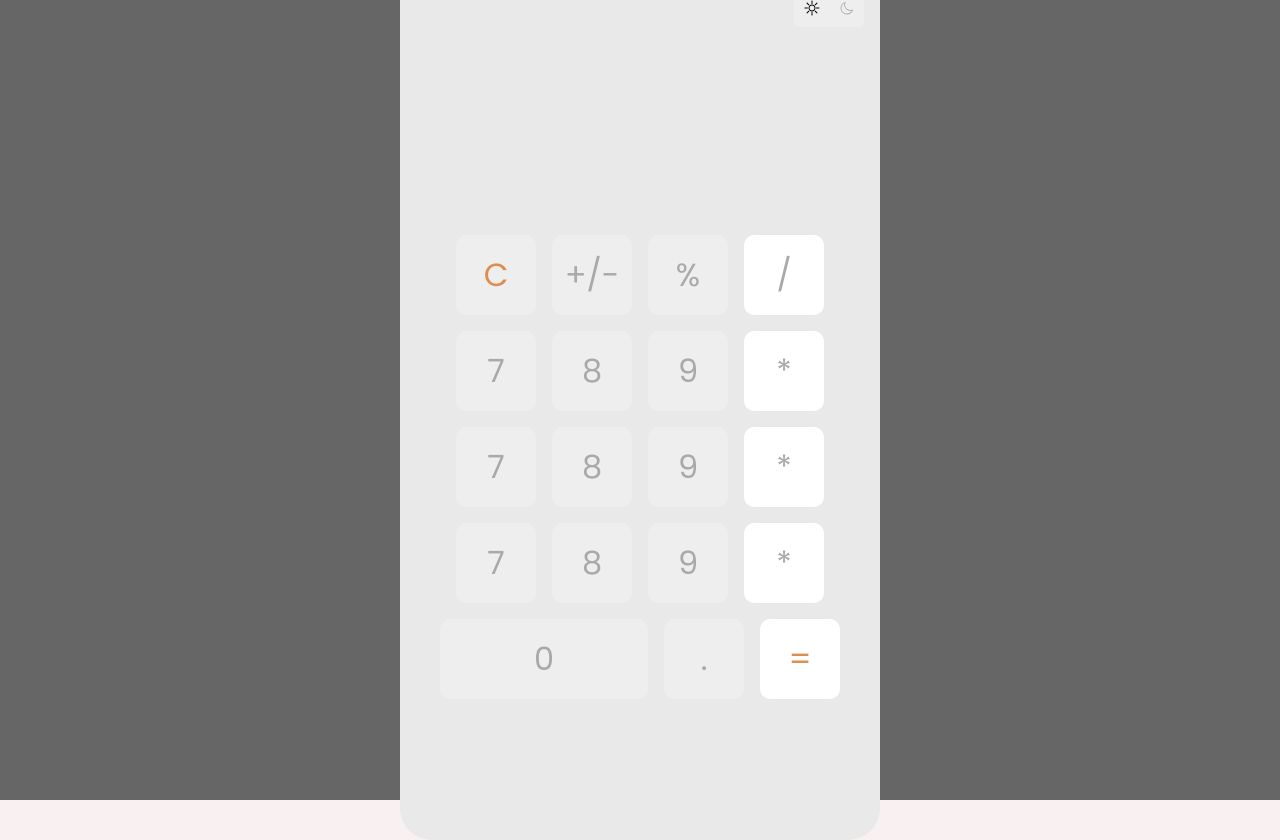
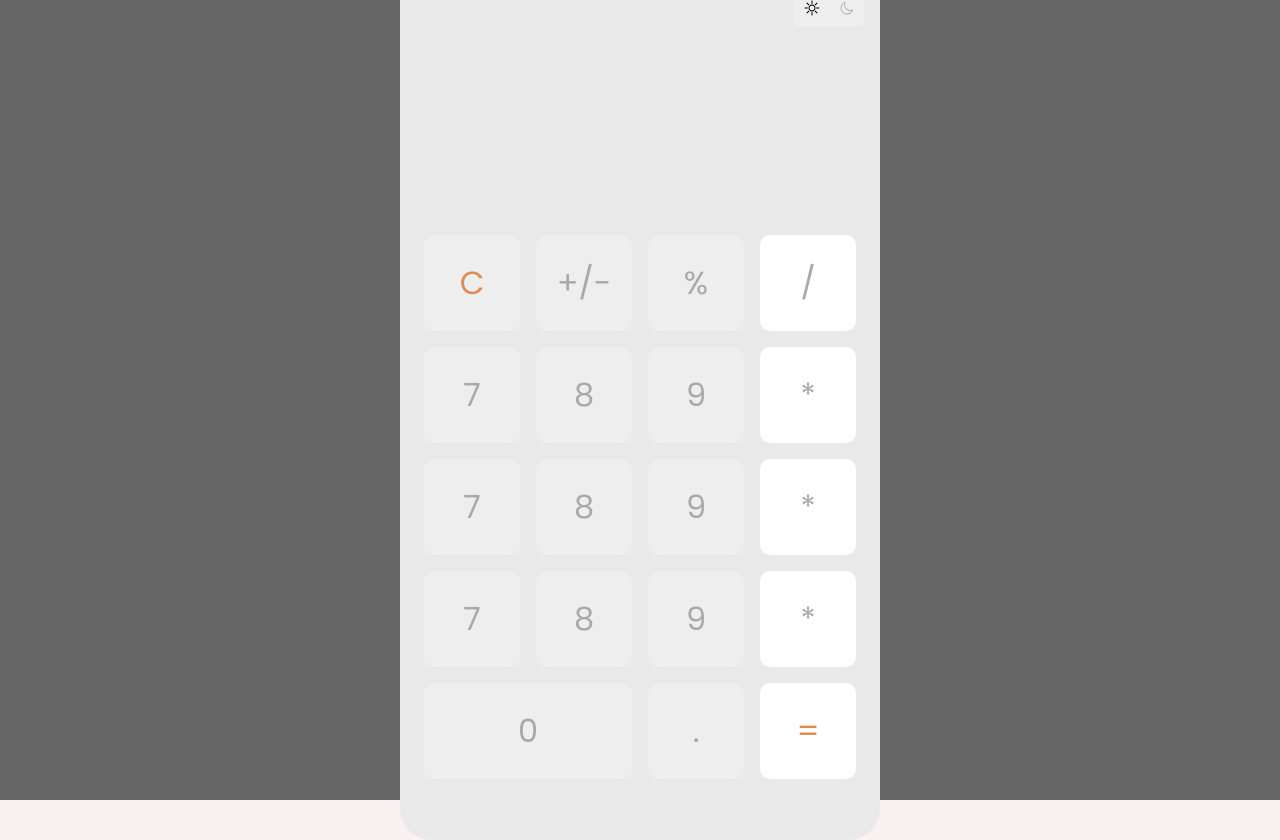
Before and after one commit to MatheusFellipi/calculatora-Reactjs, a React (Create React App) app: page / in a window 1280 px wide. Built offline with nearby package versions, Linux system fonts and the light colour scheme.

Commit message:
Mudando o tamanho.

```diff
--- a/src/components/Buttons/index.tsx
+++ b/src/components/Buttons/index.tsx
@@ -45,8 +45,8 @@ type ButtonsProps = {
 };
 
 const Container = styled.div`
-  width: 5rem;
-  height: 5rem;
+  width: 6rem;
+  height: 6rem;
   margin: 0.5rem;
 `;
 
```
